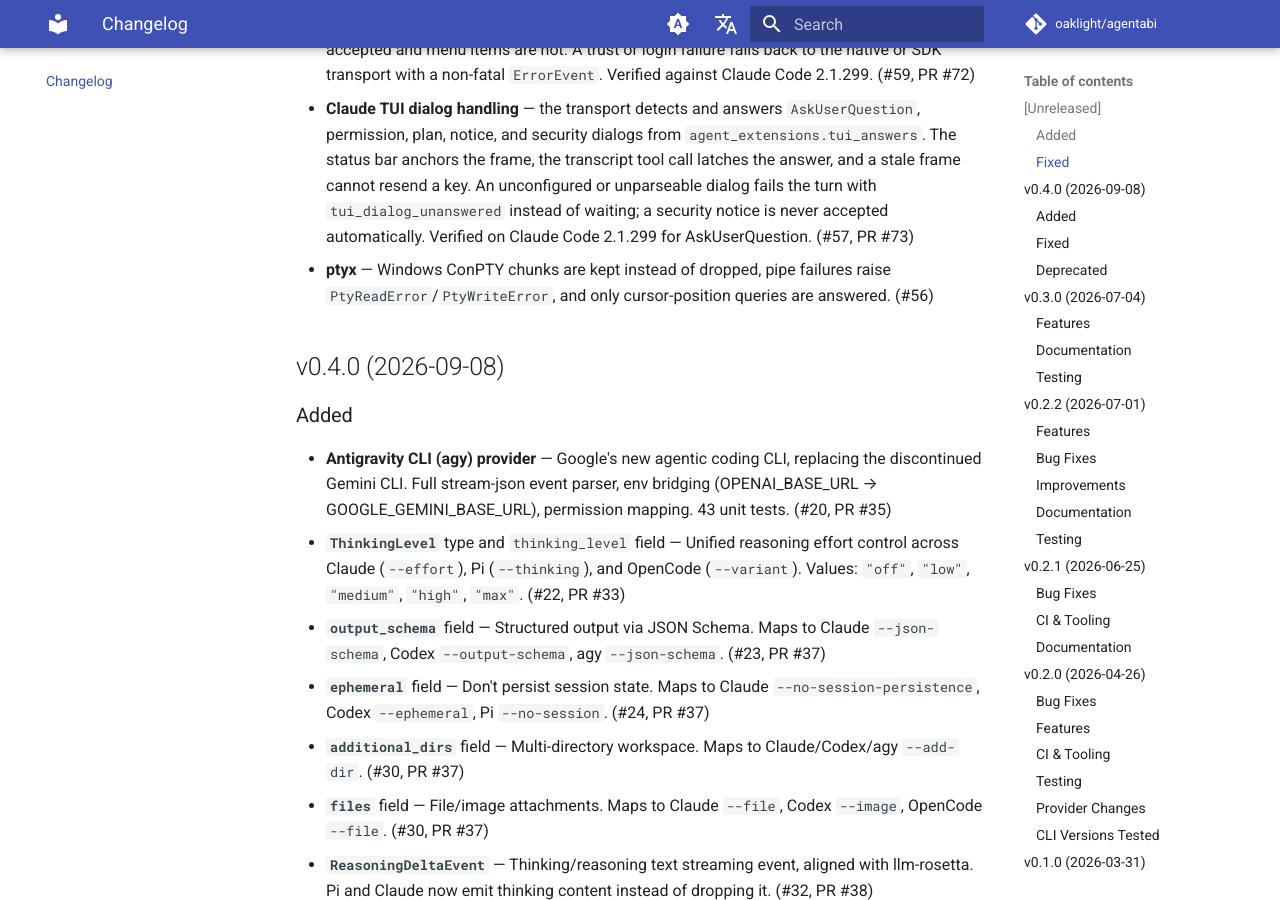
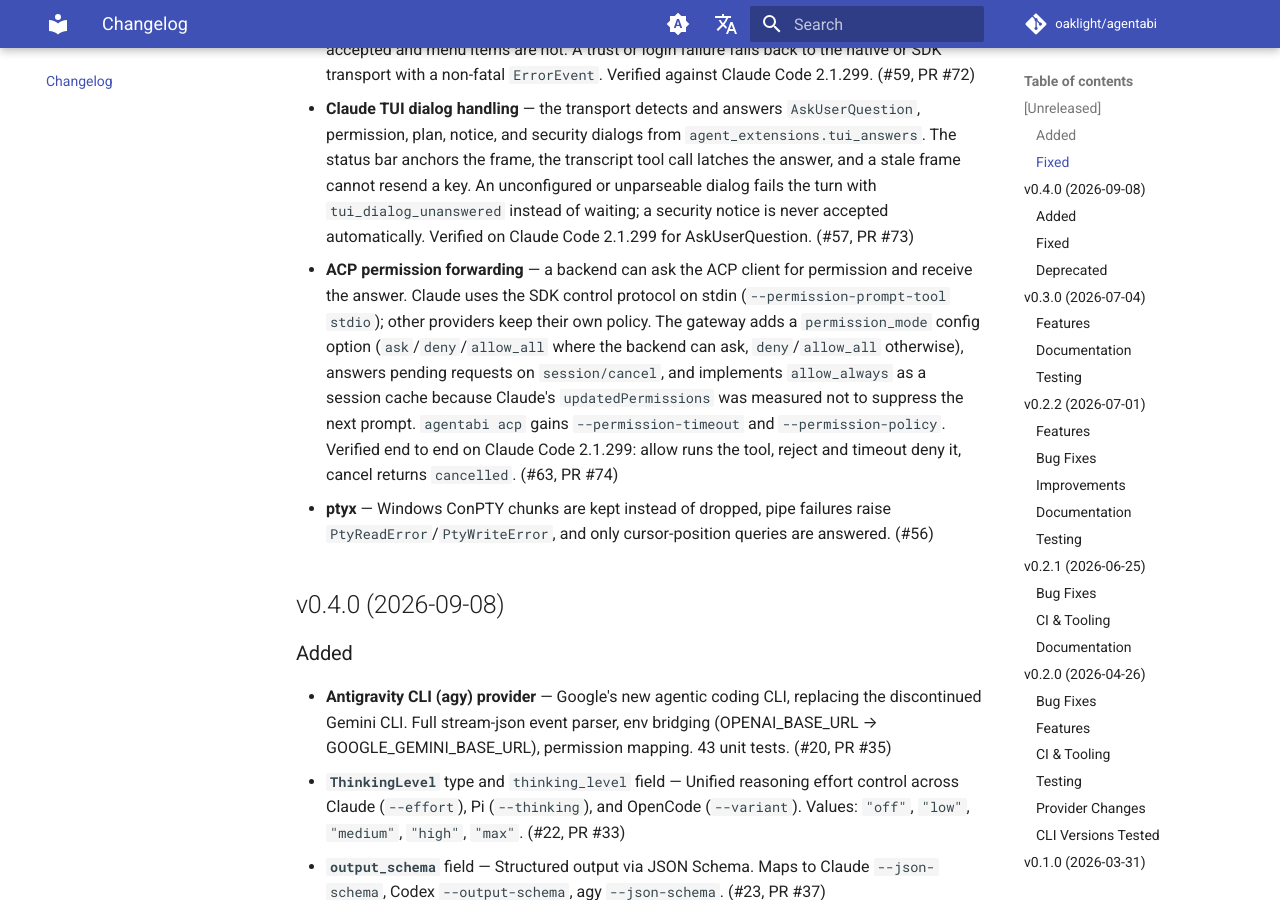
Before and after one commit to Oaklight/agentabi, an MkDocs documentation site: the page built from docs/changelog.md, in a window 1280 px wide and 900 px high, scrolled down 1580 px. Built offline with MkDocs 1.6.1 and Material for MkDocs 9.7.7, drawn with Linux system fonts in a browser that asks for light colours; comment, search, counter and statistics services are not loaded.

Commit message:
docs: record ACP permission forwarding

```diff
--- a/docs/changelog.md
+++ b/docs/changelog.md
@@ -21,6 +21,7 @@
 - **Claude TUI error paths** — API errors and internal failures surface as `ErrorEvent` instead of a silent end. Prompt text with control characters is rejected before any byte is written, and paste and submit are confirmed before a turn starts. (#55, #58)
 - **Claude TUI transcript and startup detection** — the transcript reader resets after truncation or an inode rewrite, never advances past a partial line, and recovers a row glued to a partial prefix. Usage is summed across messages, and `cost_usd` is carried from the result row. The prompt is detected from the input box's rule lines, so the placeholder hint (`❯ Try "..."`) is accepted and menu items are not. A trust or login failure falls back to the native or SDK transport with a non-fatal `ErrorEvent`. Verified against Claude Code 2.1.299. (#59, PR #72)
 - **Claude TUI dialog handling** — the transport detects and answers `AskUserQuestion`, permission, plan, notice, and security dialogs from `agent_extensions.tui_answers`. The status bar anchors the frame, the transcript tool call latches the answer, and a stale frame cannot resend a key. An unconfigured or unparseable dialog fails the turn with `tui_dialog_unanswered` instead of waiting; a security notice is never accepted automatically. Verified on Claude Code 2.1.299 for AskUserQuestion. (#57, PR #73)
+- **ACP permission forwarding** — a backend can ask the ACP client for permission and receive the answer. Claude uses the SDK control protocol on stdin (`--permission-prompt-tool stdio`); other providers keep their own policy. The gateway adds a `permission_mode` config option (`ask`/`deny`/`allow_all` where the backend can ask, `deny`/`allow_all` otherwise), answers pending requests on `session/cancel`, and implements `allow_always` as a session cache because Claude's `updatedPermissions` was measured not to suppress the next prompt. `agentabi acp` gains `--permission-timeout` and `--permission-policy`. Verified end to end on Claude Code 2.1.299: allow runs the tool, reject and timeout deny it, cancel returns `cancelled`. (#63, PR #74)
 - **ptyx** — Windows ConPTY chunks are kept instead of dropped, pipe failures raise `PtyReadError`/`PtyWriteError`, and only cursor-position queries are answered. (#56)
 
 ## v0.4.0 (2026-09-08)
```
